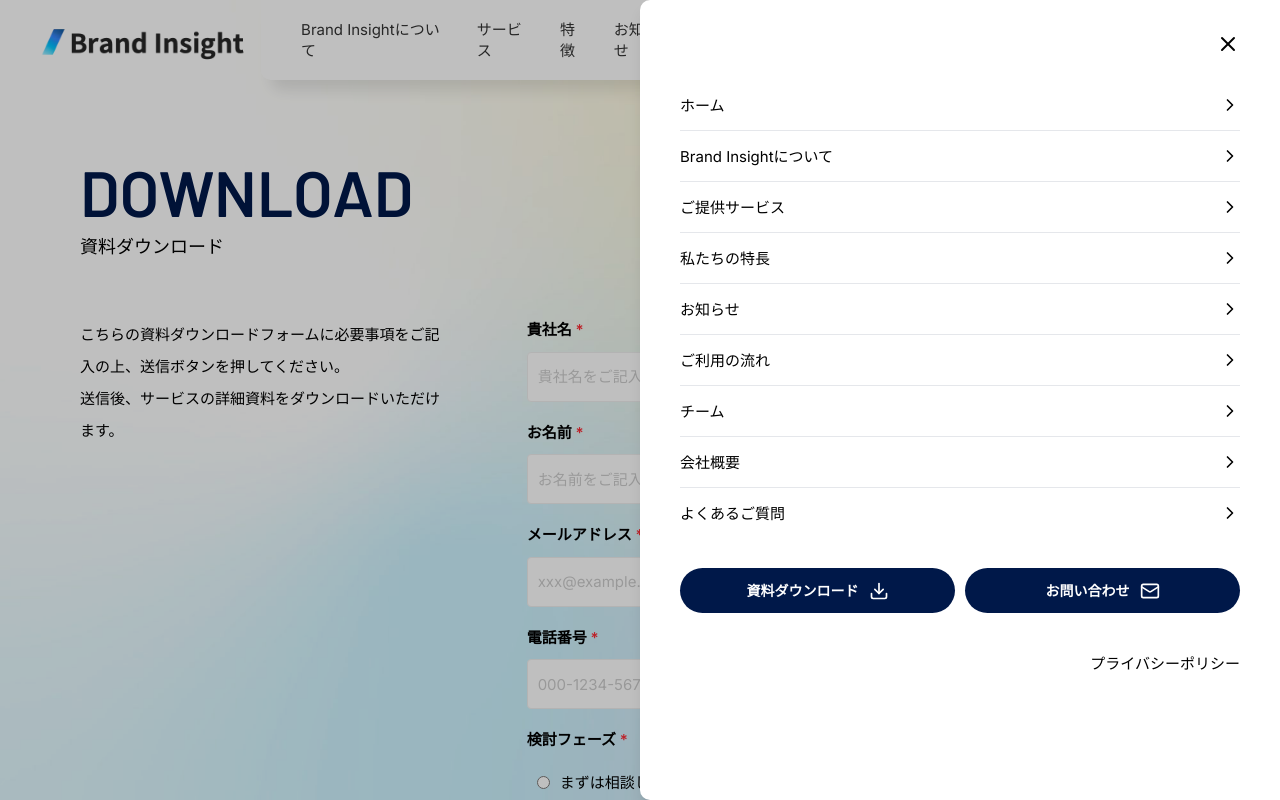
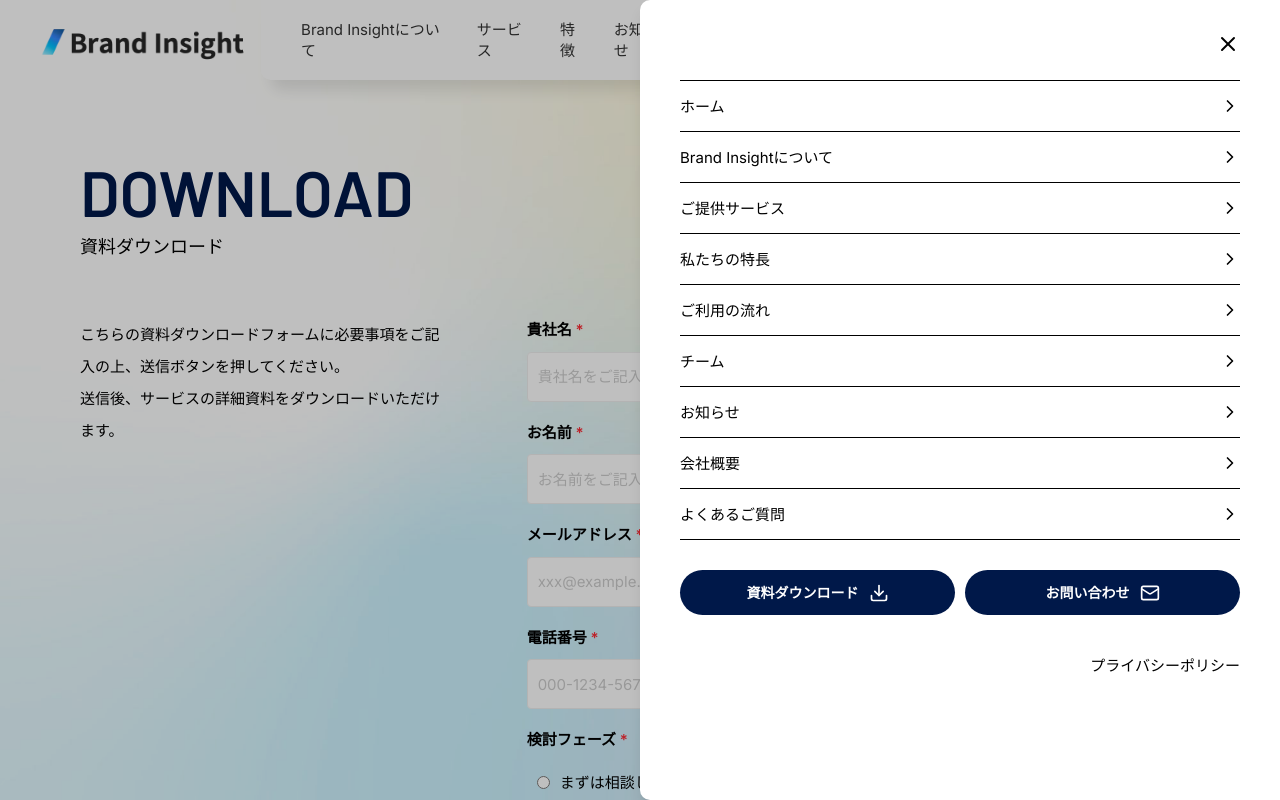
Before and after one commit to kitoxon/landing-page, a Next.js app: page /download in a window 1280 px wide. Both pictures are taken after a click on the button 1228 px from the left and 37 px from the top of the page. Shown: the top 800 px of the page. Built offline with nearby package versions, Linux system fonts and the light colour scheme.

Commit message:
new changes on hero section, hamburg menu

```diff
--- a/src/components/Global/HamburgLink.tsx
+++ b/src/components/Global/HamburgLink.tsx
@@ -7,9 +7,17 @@
   to?: string;
   isHomePage?: boolean;
   onClick?: () => void;
+  index?: number;
 };
 
-export const HamburgLink = ({ href, text, onClick, to, isHomePage }: props) => {
+export const HamburgLink = ({
+  href,
+  text,
+  onClick,
+  to,
+  isHomePage,
+  index,
+}: props) => {
   if (isHomePage && to) {
     return (
       <ScrollLink
@@ -18,7 +26,7 @@
         spy={true}
         smooth={true}
         duration={500}
-        className="flex h-[50px] items-center justify-between text-[15px] cursor-pointer"
+        className="flex h-[45px] items-center justify-between text-[15px] cursor-pointer"
       >
         {text}
         <div className="transform transition-all duration-200 group-hover:translate-x-1">
--- a/src/components/Global/HamburgMenu.tsx
+++ b/src/components/Global/HamburgMenu.tsx
@@ -9,6 +9,21 @@
 };
 
 export const HamburgMenu = ({ isHomePage, onClose }: Props) => {
+  const hamburgerLinks = [...links];
+
+  const newsIdx = hamburgerLinks.findIndex((l) => l.menuTitle === "お知らせ");
+  const companyIdx = hamburgerLinks.findIndex(
+    (l) => l.menuTitle === "会社概要",
+  );
+
+  if (newsIdx !== -1 && companyIdx !== -1 && newsIdx !== companyIdx) {
+    const [newsItem] = hamburgerLinks.splice(newsIdx, 1);
+    const newCompanyIdx = hamburgerLinks.findIndex(
+      (l) => l.menuTitle === "会社概要",
+    );
+    hamburgerLinks.splice(newCompanyIdx, 0, newsItem); // insert right before
+  }
+
   return (
     <div>
       {/* Close button inside the menu */}
@@ -18,18 +33,25 @@
         </button>
       </div>
 
-      <ul className="flex flex-col divide-y divide-gray-200 mb-[30px]">
-        {links.map((link) => (
-          <li key={link.href} className="group">
+      <ul className="flex flex-col divide-y divide-black-200 mb-[30px]">
+        {hamburgerLinks.map((link, idx) => {
+          const isFirst = idx === 0;
+          const isLast = idx === hamburgerLinks.length - 1;
+          const borderClasses = `${isFirst ? "border-t" : ""} ${isLast ? "border-b" : ""}`;
+
+          return (
+            <li key={link.href} className={`group ${borderClasses}`}>
               <HamburgLink
+                index={idx}
                 text={link.menuTitle}
                 isHomePage={isHomePage}
                 to={link.to}
                 href={link.href}
-              onClick={onClose} // ✅ Close menu when clicked
+                onClick={onClose}
               />
             </li>
-        ))}
+          );
+        })}
       </ul>
       <div className="flex gap-[10px] mb-10">
         <PrimaryButton
--- a/src/components/Sections/HeroSection.tsx
+++ b/src/components/Sections/HeroSection.tsx
@@ -13,9 +13,11 @@
         {/* Left Text Block */}
         <div className="w-[500px] flex flex-col gap-8">
           <h1 className="text-[#001849] text-4xl md:text-5xl font-bold leading-[1.4]">
-            スポンサー広告の
+            スポンサーシップの
             <br />
-            定量的なROIデータを把握することができる
+            価値を多角的に把握
+            <br />
+            することができる
           </h1>
 
           <div className="hidden md:flex gap-5">
```
Lines whose indentation alone changed are shown as unchanged.
